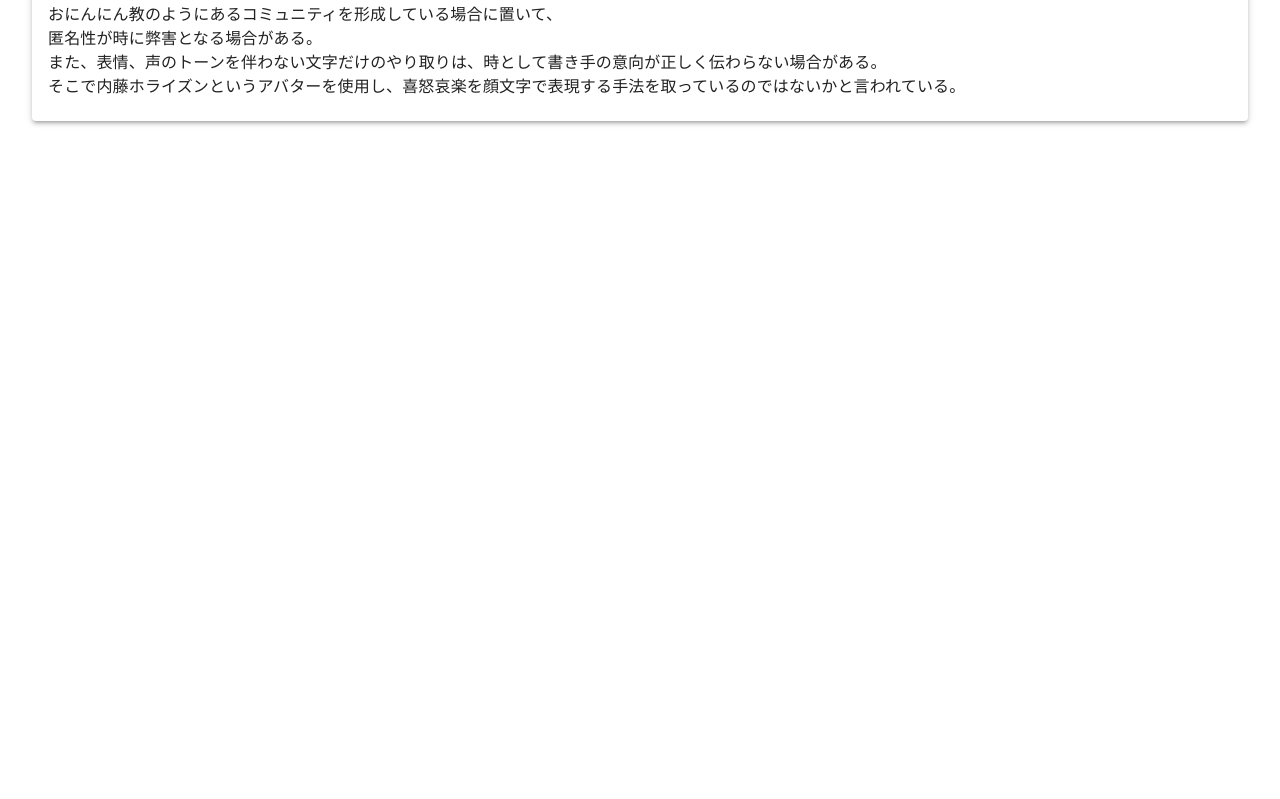
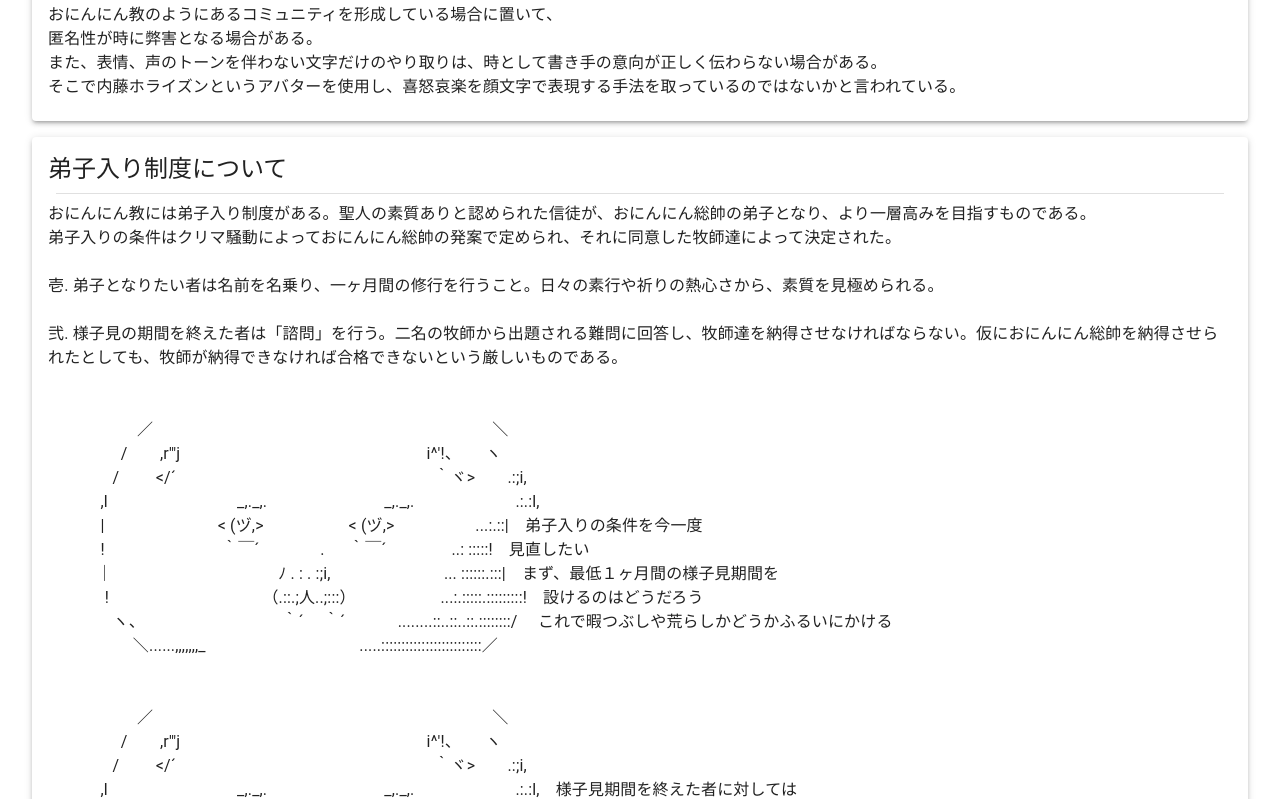
Before and after one commit to Rev-Schnabel/oninninkyo, a React (Create React App) app: page /about in a window 1280 px wide. Shown: the part 2861-3660 px from the top of the page. Before the commit the page ends 2998 px from the top, so only its background shows below. Built offline with nearby package versions, Linux system fonts and the light colour scheme.

Commit message:
Add about apprenticeship system to about page.

```diff
--- a/src/about/about.tsx
+++ b/src/about/about.tsx
@@ -152,6 +152,44 @@ export const About: React.FC = () => {
             そこで内藤ホライズンというアバターを使用し、喜怒哀楽を顔文字で表現する手法を取っているのではないかと言われている。<br />
           </Typography>
         </Paper>
+        <Paper elevation={3} sx={{ m: 2, p: 2}}>
+          <Typography variant="h5">
+            弟子入り制度について
+          </Typography>
+          <Divider variant="middle" sx={{ m: 1 }}/>
+          <Typography variant="body1" gutterBottom>
+            おにんにん教には弟子入り制度がある。聖人の素質ありと認められた信徒が、おにんにん総帥の弟子となり、より一層高みを目指すものである。<br />
+            弟子入りの条件はクリマ騒動によっておにんにん総帥の発案で定められ、それに同意した牧師達によって決定された。<br /><br />
+            壱. 弟子となりたい者は名前を名乗り、一ヶ月間の修行を行うこと。日々の素行や祈りの熱心さから、素質を見極められる。<br /><br />
+            弐. 様子見の期間を終えた者は「諮問」を行う。二名の牧師から出題される難問に回答し、牧師達を納得させなければならない。仮におにんにん総帥を納得させられたとしても、牧師が納得できなければ合格できないという厳しいものである。<br /><br />
+            <Box sx={{ whiteSpace: 'pre', overflow: 'auto' }}>
+{`
+　　　 　 　／　　　　　　　　　　　　　　　　　　　　　＼
+　　　 　 /　　,r'"j　　　　　　　　　　　　　　　 i^'!、　　ヽ
+　　　　/　　 </´　　　　　　　　　　　　　　　　｀ヾ>　　.:;i,
+　　　 ,l　　　　　　　　_,._,.　　　　　　　 _,._,.　　　　　　 .:.:l,
+　　　 |　　　　　　　< (ヅ,>　　　　　 < (ヅ,>　　　　　...:.::|　弟子入りの条件を今一度
+　　　 !　　　　　　 　｀￣´ 　 　 　. 　 ｀￣´ 　 　 　 ..: :::::!　見直したい
+　　　｜　　　　　　　　　　 ﾉ . : . :;i,　　 　 　 　　 ... ::::::.:::|　まず、最低１ヶ月間の様子見期間を
+　 　　 !　　　　　　　　　　（.::.;人..;:::） 　　　　　...:.:::::.:::::::::!　設けるのはどうだろう
+　　　　ヽ、　　　　　　　　　｀´　 ｀´　　　 ........::..::..::.::::::::/　 これで暇つぶしや荒らしかどうかふるいにかける
+　　　　　 ＼......,,,,,,,_ 　　　　　　　　 　.....:::::::::::::::::::::::::／
+
+
+　　　 　 　／　　　　　　　　　　　　　　　　　　　　　＼
+　　　 　 /　　,r'"j　　　　　　　　　　　　　　　 i^'!、　　ヽ
+　　　　/　　 </´　　　　　　　　　　　　　　　　｀ヾ>　　.:;i,
+　　　 ,l　　　　　　　　_,._,.　　　　　　　 _,._,.　　　　　　 .:.:l,　様子見期間を終えた者に対しては
+　　　 |　　　　　　　< (ヅ,>　　　　　 < (ヅ,>　　　　　...:.::|　次に「諮問」を行う
+　　　 !　　　　　　 　｀￣´ 　 　 　. 　 ｀￣´ 　 　 　 ..: :::::!　この問答は、総帥である私と、牧師それぞれから
+　　　｜　　　　　　　　　　 ﾉ . : . :;i,　　 　 　 　　 ... ::::::.:::|　出題され、それぞれを納得させる答えを
+　 　　 !　　　　　　　　　　（.::.;人..;:::） 　　　　　...:.:::::.:::::::::!　出せた者に関してを、弟子と認める
+　　　　ヽ、　　　　　　　　　｀´　 ｀´　　　 ........::..::..::.::::::::/　 私を納得させられても、牧師が納得できなければ弟子入りは
+　　　　　 ＼......,,,,,,,_ 　　　　　　　　 　.....:::::::::::::::::::::::::／　　認められないという訳だ
+`}
+            </Box>
+          </Typography>
+        </Paper>
       </Box>
     </div>
   );
```
